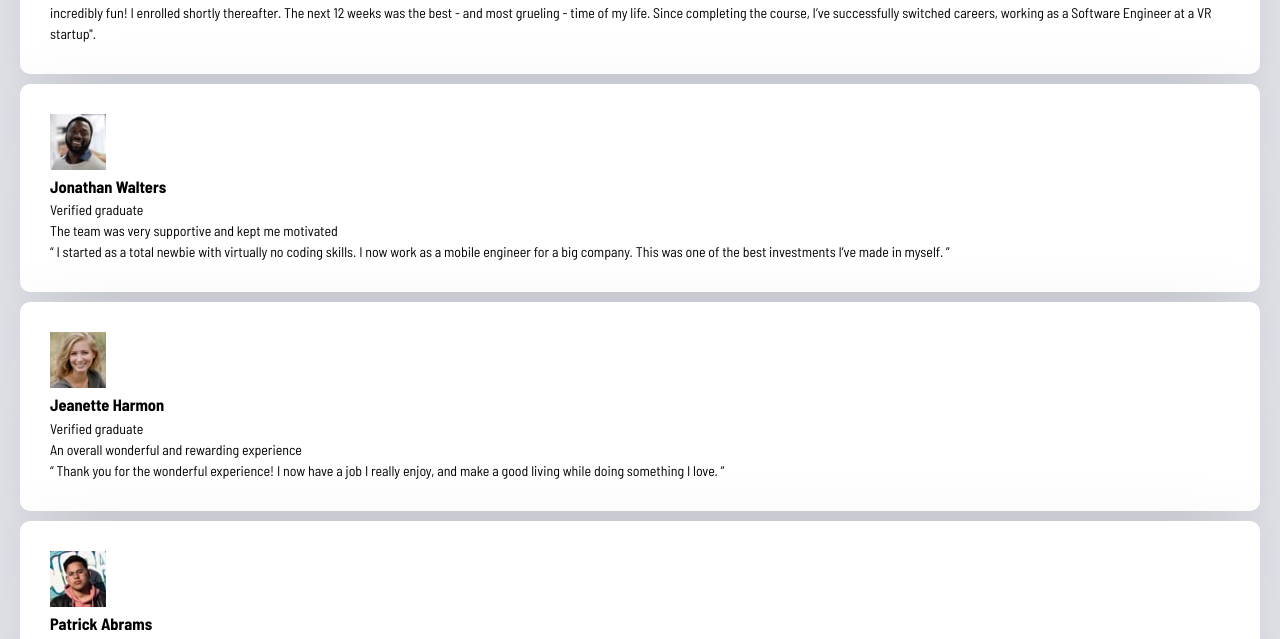
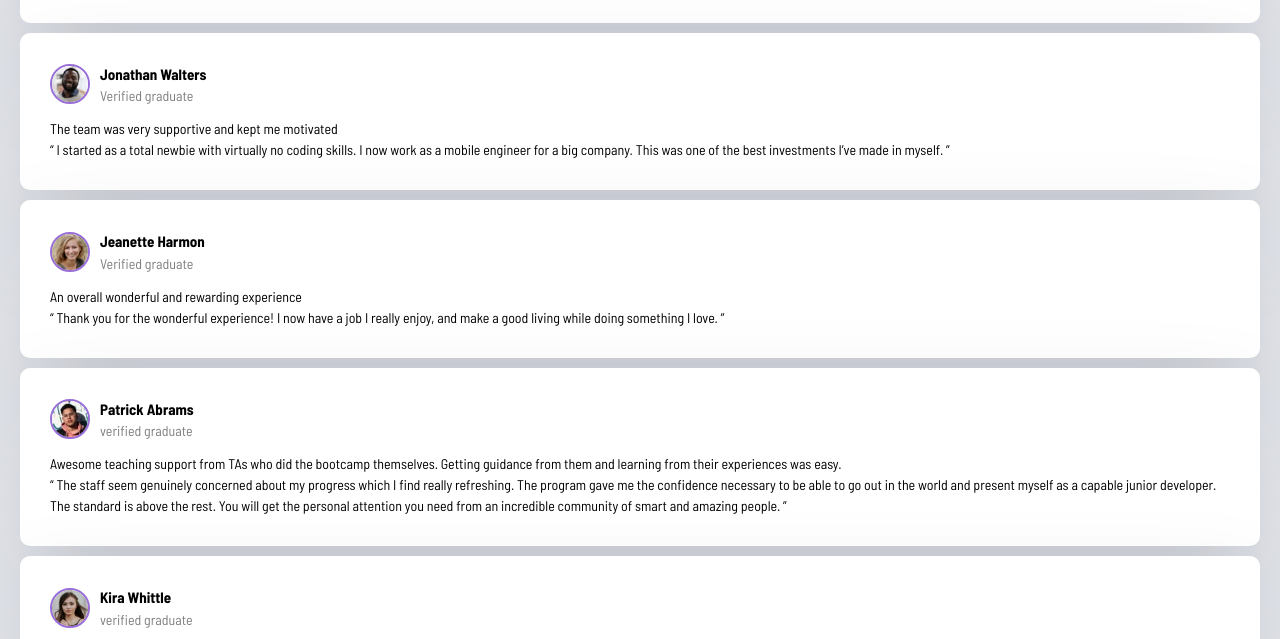
Before and after one commit to DessyZeal/Frontendmentorprojects, a plain HTML site: page testimonials grid/index.html in a window 1280 px wide. Shown: the part 297-936 px from the top of the page. Drawn offline with Linux system fonts and the light colour scheme.

Commit message:
new commit

```diff
--- a/testimonials grid/style.css
+++ b/testimonials grid/style.css
@@ -22,3 +22,21 @@ body {
     box-shadow: rgba(17, 12, 46, 0.15) 0px 48px 100px 0px;
     margin-bottom: 10px;
 }
+.card__header {
+    display: flex;
+    align-items: center;
+    margin-bottom: 12px;
+}
+.card__header h3 {
+    font-size: 15px;
+}
+.card__header p {
+    opacity: 50%;
+}
+.card__img {
+    height: 40px;
+    width: 40px;
+    border-radius: 50%;
+    border: 2px solid #996ed9;
+    margin-right: 10px;
+}
```
